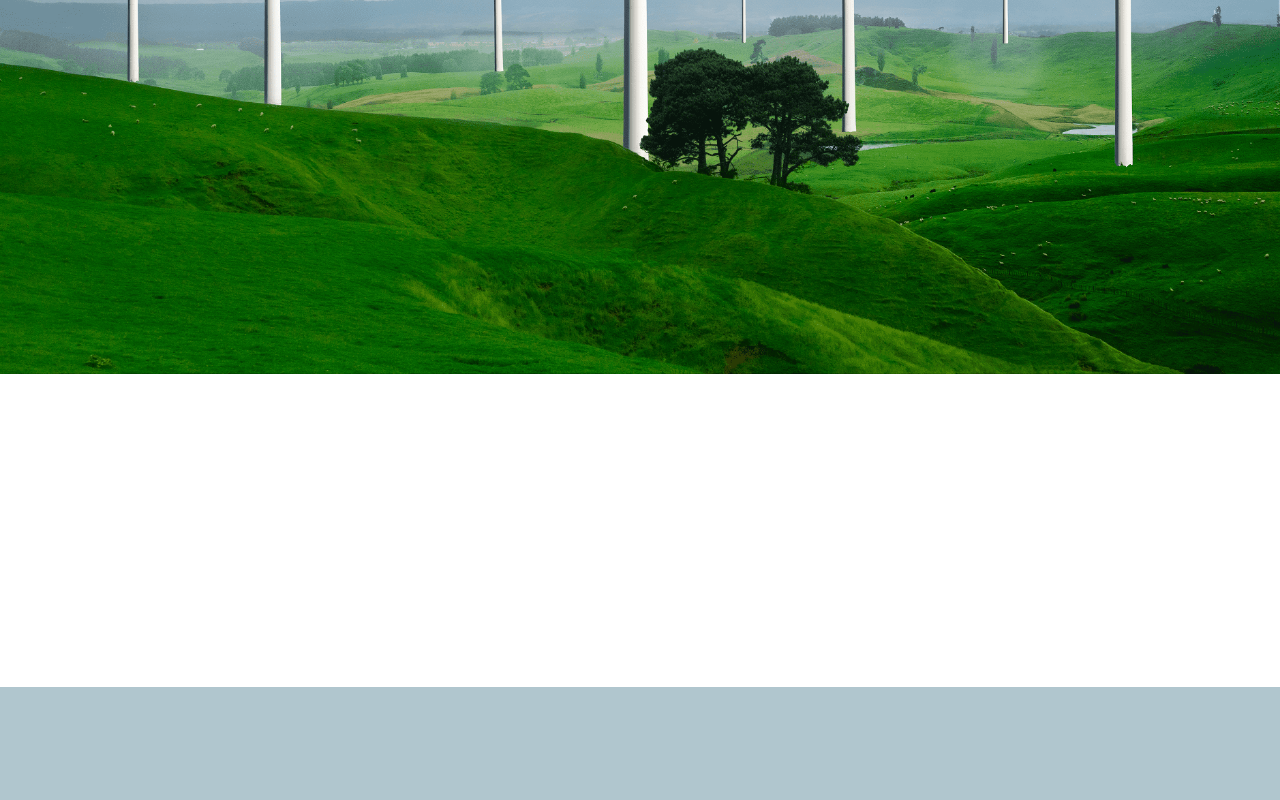
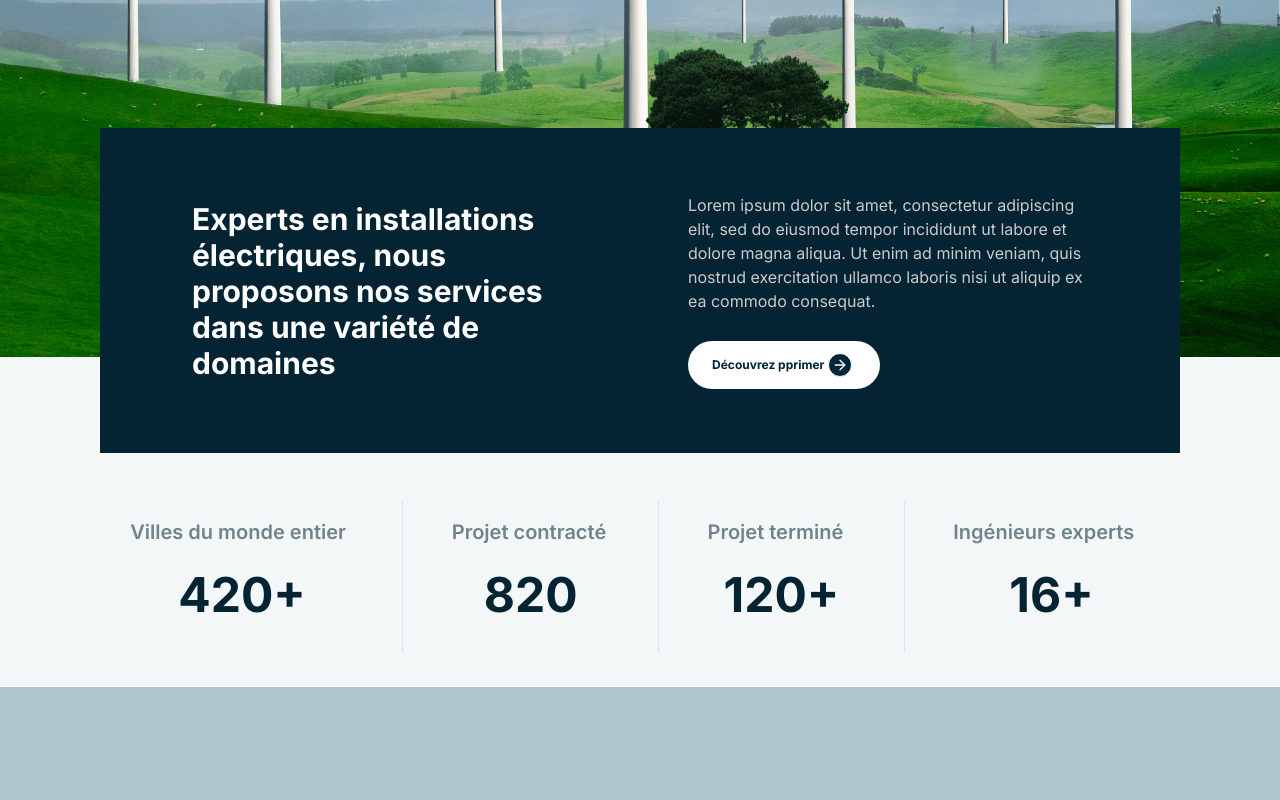
Before and after one commit to hamzaelgarrai-dev/Prime, a Next.js app: page /Accueil in a window 1280 px wide. Shown: the part 520-1320 px from the top of the page. Built offline with nearby package versions, Linux system fonts and the light colour scheme.

Commit message:
Adding the HeroButtomCard and the Stats Components

```diff
--- a/app/Accueil/page.tsx
+++ b/app/Accueil/page.tsx
@@ -1,24 +1,23 @@
 
-import Image from "next/image";
+import Hero from "@/components/hero";
+import HeroButtomCard from "@/components/hero_buttom-card";
+import StatsBanner from "@/components/stats_banner";
 export default function Home() {
   return (
 
-    <main>
-      <section className="relative w-full h-[1207px] overflow-hidden">
-        <div className=" absolute inset-0 -z-10">
+    <>
 
-          <Image
-          src="/Assets/hero.png"
-          alt="Hero Background"
-          width={1200} // set desired width
-          height={600} // set desired height
-          quality={100}
-          className="w-full h-auto object-contain"
-           />
+    <Hero></Hero>
 
-        </div>
-      </section>
-    </main>
+    <HeroButtomCard></HeroButtomCard>
+    <StatsBanner></StatsBanner>
+
+
+    </>
+
+
+
+
 
   );
 }
--- /dev/null
+++ b/components/hero.tsx
@@ -0,0 +1,22 @@
+import Image from "next/image";
+
+export default function Hero(){
+
+    return(
+
+        <section className="relative w-full h-[880px] overflow-hidden">
+                <div className=" absolute inset-0 -z-10">
+
+                  <Image
+                  src="/Assets/hero.png"
+                  alt="Hero Background"
+                  width={1200} // set desired width
+                  height={600} // set desired height
+                  quality={100}
+                  className="w-full h-auto object-contain"
+                   />
+
+                </div>
+              </section>
+    )
+}
--- /dev/null
+++ b/components/hero_buttom-card.tsx
@@ -0,0 +1,48 @@
+import { ArrowUpRight } from "lucide-react";
+export default function HeroButtomCard() {
+
+    return (
+
+        <div className="bg-[#042433] w-[1080px] h-[325px] mx-auto -mt-58 flex flex-col justify-between items-center md:flex-row relative"  >
+
+            <div className="text-white ml-8 p-15 text-3xl font-bold max-w-[520px]">
+                <h1>Experts en installations électriques, nous proposons
+                    nos services dans une variété
+                    de domaines
+                </h1>
+            </div>
+            <div className="text-[#CBCBCB] mr-8 p-15 max-w-[520px]">
+                <p>Lorem ipsum dolor sit amet, consectetur adipiscing elit, sed do eiusmod tempor incididunt ut labore et dolore magna aliqua. Ut enim ad minim veniam, quis nostrud exercitation ullamco laboris nisi ut aliquip ex ea commodo consequat.</p>
+                <div className="pt-7">
+
+                    <a
+                    href="https://www.linkedin.com/company/p-prime/posts/?feedView=all"
+                    target="_blank"
+                    rel="noopener noreferrer"
+                    className="bg-[#ffffff] text-[#002639] w-48  text-xs px-6 py-3  rounded-full flex items-center gap-1 font-bold transition-all group
+                  hover:bg-[#3da5d9] hover:text-white"
+                >
+                    Découvrez pprimer
+                    <div
+                        className="bg-[#002639] border border-white w-6 h-6 rounded-2xl   flex items-center justify-center transition-all
+                       group-hover:bg-[#3da5d9] group-hover:border-white"
+                    >
+
+
+                        <ArrowUpRight
+                            className="w-4 h-4 text-white transition-transform duration-300 rotate-45
+                         group-hover:rotate-0 group-hover:text-[#ffffff]"
+                        />
+                    </div>
+                </a>
+
+
+                </div>
+
+            </div>
+
+        </div>
+    )
+
+
+}
--- a/components/navbar.tsx
+++ b/components/navbar.tsx
@@ -119,7 +119,7 @@ export default function Navbar (){
          href="https://www.linkedin.com/company/p-prime/posts/?feedView=all"
          target="_blank"
          rel="noopener noreferrer"
-         className="bg-[#ffffff] text-[#002639] text-xs px-6 py-3 ml-32 rounded-full flex items-center gap-1 font-bold transition-all group
+         className="bg-[#ffffff] text-[#002639]  text-xs px-6 py-3 ml-32 rounded-full flex items-center gap-1 font-bold transition-all group
              hover:bg-[#3da5d9] hover:text-white"
 >
           Découvrez pprimer
--- /dev/null
+++ b/components/stats_banner.tsx
@@ -0,0 +1,104 @@
+"use client";
+import CountUp from "react-countup";
+import { useRef, useEffect, useState } from "react";
+
+const stats = [
+    { number: 420, suffix: "+", label: "Villes du monde entier" },
+    { number: 820, suffix: "", label: "Projet contracté" },
+    { number: 160, suffix: "+", label: "Projet terminé" },
+    { number: 16, suffix: "+", label: "Ingénieurs experts" },
+];
+
+export default function StatsBanner() {
+    const sectionRef = useRef(null);
+    const [startCount, setStartCount] = useState(false);
+
+    useEffect(() => {
+        const observer = new IntersectionObserver(
+            ([entry]) => {
+                if (entry.isIntersecting) {
+                    setStartCount(true);
+                }
+            },
+            { threshold: 0.4 }
+        );
+
+        if (sectionRef.current) {
+            observer.observe(sectionRef.current);
+        }
+
+        return () => {
+            if (sectionRef.current) {
+                observer.unobserve(sectionRef.current);
+            }
+        };
+    }, []);
+
+
+    return (
+
+        <section ref={sectionRef} className="bg-[#F3F7F8]">
+
+            <div className=" w-full h-[330px] -mt-24">
+
+                <div className="max-w-[1080px] mx-auto flex md:flex-row flex-col justify-around items-start pt-40">
+
+                    <div className="mx-5">
+                        <h3 className="text-[#71838C] text-[20px] font-semibold">Villes du monde entier</h3>
+                        <h2 className="text-5xl font-bold text-[#042433] mx-12 pt-6">
+                            {startCount ? (
+                                <>
+                                    <CountUp end={420} duration={2} />+
+                                </>
+                            ) : (
+                                ''
+                            )}
+                        </h2>
+
+                    </div>
+                    <div className="w-px h-38 -mt-4 bg-[#DFE5E8] mx-2"></div>
+                    <div className="mx-5">
+                        <h3 className="text-[#71838C] text-[20px] font-semibold">Projet contracté</h3>
+                        <h2 className="text-5xl font-bold text-[#042433] mx-8 pt-6">
+                            {startCount ? <CountUp end={820} duration={2} /> : ''}
+                        </h2>
+
+                    </div>
+                    <div className="w-px h-38 -mt-4 bg-[#DFE5E8] mx-2"></div>
+                    <div className="mx-5">
+                        <h3 className="text-[#71838C] text-[20px] font-semibold">Projet terminé</h3>
+                        <h2 className="text-5xl font-bold text-[#042433] mx-4 pt-6">
+                            {startCount ? (
+                                <>
+                                    <CountUp end={120} duration={2} />+
+                                </>
+                            ) : (
+                                ''
+                            )}
+                        </h2>
+
+
+                    </div>
+                    <div className="w-px h-38 -mt-4 bg-[#DFE5E8] mx-2"></div>
+                    <div className="mx-5">
+                        <h3 className="text-[#71838C] text-[20px] font-semibold">Ingénieurs experts</h3>
+                        <h2 className="text-5xl font-bold text-[#042433] mx-14 pt-6">
+                            {startCount ? (
+                                <>
+                                    <CountUp end={16} duration={3} />+
+                                </>
+                            ) : (
+                                ''
+                            )}
+                        </h2>
+
+                    </div>
+
+                </div>
+
+            </div>
+
+        </section>
+
+    )
+}
--- a/package.json
+++ b/package.json
@@ -12,6 +12,7 @@
     "lucide-react": "^0.525.0",
     "next": "15.4.4",
     "react": "19.1.0",
+    "react-countup": "^6.5.3",
     "react-dom": "19.1.0"
   },
   "devDependencies": {
```
Also changed, not shown: 1 other file (tests, documents, lock files or other folders).
